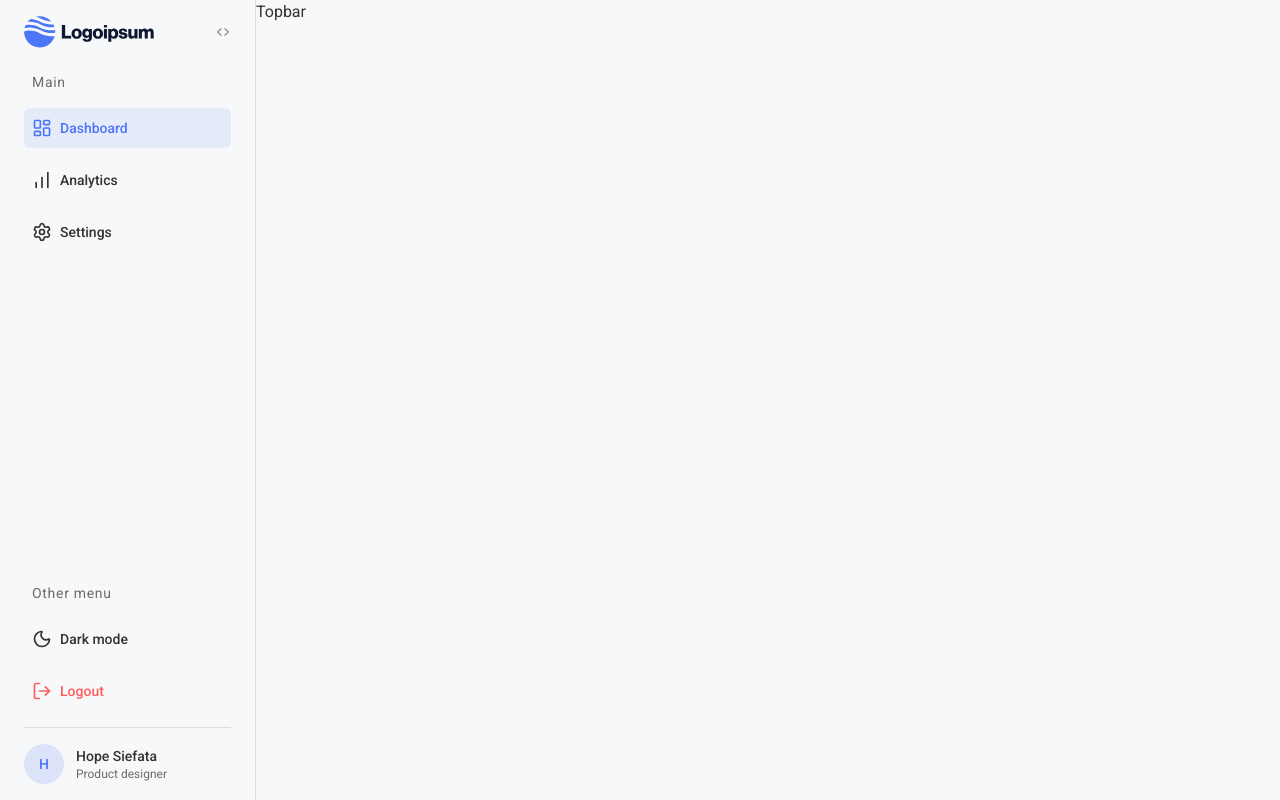
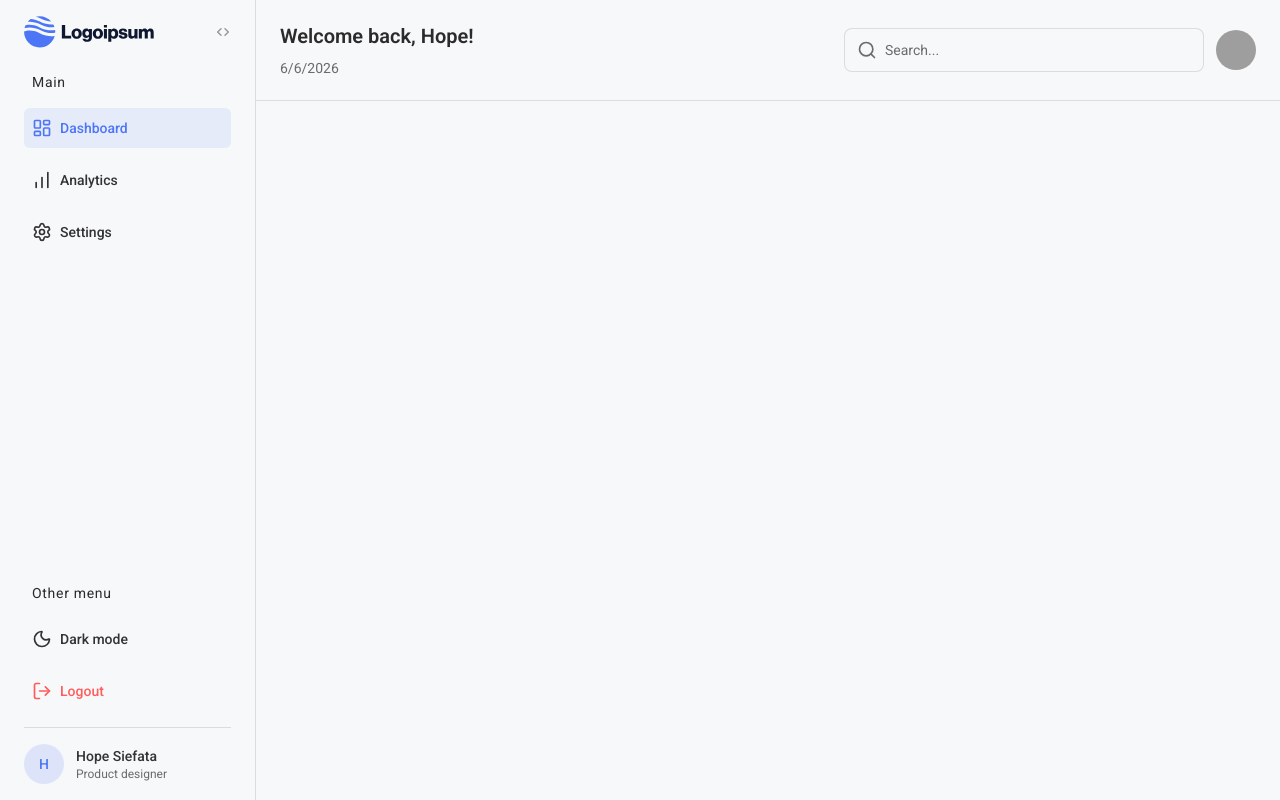
Before and after one commit to tsukanovSerhii/dashboard__statistic, a Next.js app in the folder frontend/: page /dashboard in a window 1280 px wide. Built offline with nearby package versions, Linux system fonts and the light colour scheme; grey boxes are pictures that could not be loaded.

Commit message:
Add Topbar with search and avatar
- Topbar: greeting, date, search input, avatar
- Pass user prop from dashboard layout to Sidebar and Topbar
- Input: add wrapperClassName prop, fix focus-within border
- Theme tokens: add surface and title colors

```diff
--- a/frontend/app/dashboard/layout.tsx
+++ b/frontend/app/dashboard/layout.tsx
@@ -1,5 +1,11 @@
 import { Sidebar } from '@/components/layout/Sidebar'
 import { Topbar } from '@/components/layout/Topbar'
+
+// Поки немає auth — користувач захардкоджений. Потім заміниться на реальні дані.
+const user = {
+	name: 'Hope Siefata',
+	imgSrc: 'https://i.pravatar.cc/150?img=3'
+}
 
 export default function DashboardLayout({
 	children
@@ -8,9 +14,9 @@ export default function DashboardLayout({
 }) {
 	return (
 		<div className="flex h-screen">
-			<Sidebar />
+			<Sidebar user={user} />
 			<div className="flex flex-1 flex-col overflow-hidden">
-				<Topbar />
+				<Topbar user={user} />
 				<main className="flex-1 overflow-y-auto p-6">{children}</main>
 			</div>
 		</div>
--- a/frontend/app/globals.css
+++ b/frontend/app/globals.css
@@ -14,6 +14,7 @@
 	--color-warning: #ffb93d;
 	--color-background: #f7f8fa;
 	--color-surface: #ffffff;
+	--color-title: #2b2b2b;
 
 	--color-btn: #3f62cd;
 	--color-btn-hover: #334fa4;
@@ -29,9 +30,19 @@
 	--color-light-gray: #9a9aa5;
 	--color-background: #15151b;
 	--color-surface: #1e1e27;
+	--color-title: #e7e7ea;
 }
 
 /* Custom global styles can be added here */
 body {
 	@apply bg-background text-gray font-main min-h-screen;
 }
+
+h1,
+h2,
+h3,
+h4,
+h5,
+h6 {
+	@apply text-title;
+}
--- a/frontend/components/layout/Sidebar.tsx
+++ b/frontend/components/layout/Sidebar.tsx
@@ -25,7 +25,14 @@ const navigation = [
 	{ name: 'Settings', href: '/dashboard/settings', icon: SettingsIcon }
 ]
 
-export const Sidebar = () => {
+type Props = {
+	user: {
+		name: string
+		imgSrc: string
+	}
+}
+
+export const Sidebar = ({ user }: Props) => {
 	const pathname = usePathname()
 	const theme = useThemeStore(state => state.theme)
 	const toggleTheme = useThemeStore(state => state.toggleTheme)
@@ -102,11 +109,11 @@ export const Sidebar = () => {
 
 				<div className="mt-4 flex items-center gap-3 border-t border-light-gray/20 pt-4">
 					<Avatar
-						name="Hope Siefata"
+						name={user.name}
 						src={null}
 					/>
 					<div className="flex flex-col">
-						<span className="text-sm font-medium text-gray">Hope Siefata</span>
+						<span className="text-sm font-medium text-gray">{user.name}</span>
 						<span className="text-xs text-light-gray">Product designer</span>
 					</div>
 				</div>
--- a/frontend/components/layout/Topbar.tsx
+++ b/frontend/components/layout/Topbar.tsx
@@ -1,3 +1,36 @@
-export const Topbar = () => {
-	return <div>Topbar</div>
+import { Search } from 'lucide-react'
+import { Avatar } from '../ui/Avatar'
+import { Input } from '../ui/Input'
+
+type Props = {
+	user: {
+		name: string
+		imgSrc: string
+	}
 }
+
+export const Topbar = ({ user }: Props) => {
+	return (
+		<header className="flex min-h-16 items-center justify-between border-b border-light-gray/20 px-6 py-5.5">
+			<div className="flex flex-col gap-2">
+				<h4 className="text-xl font-semibold leading-7">
+					Welcome back, {user.name.split(' ')[0]}!
+				</h4>
+				<p className="text-sm text-light-gray">
+					{new Date().toLocaleDateString()}
+				</p>
+			</div>
+			<div className="flex items-center gap-3">
+				<Input
+					iconLeft={Search}
+					placeholder="Search..."
+					wrapperClassName="w-90 border-light-gray/20"
+				/>
+				<Avatar
+					name={user.name}
+					src={user.imgSrc || null}
+				/>
+			</div>
+		</header>
+	)
+}
--- a/frontend/components/ui/Input.tsx
+++ b/frontend/components/ui/Input.tsx
@@ -7,10 +7,11 @@ type InputProps = React.ComponentProps<'input'> & {
 	state?: 'default' | 'error' | 'success'
 	iconLeft?: LucideIcon
 	iconRight?: LucideIcon
+	wrapperClassName?: string
 }
 
 const states = {
-	default: 'border-transparent focus:border-light-gray',
+	default: 'border-transparent focus-within:border-light-gray',
 	error: 'border-error bg-error/10',
 	success: 'border-secondary bg-secondary/10'
 }
@@ -21,6 +22,7 @@ export const Input = ({
 	state = 'default',
 	id,
 	className,
+	wrapperClassName,
 	iconLeft: IconLeft,
 	iconRight: IconRight,
 	...props
@@ -45,7 +47,8 @@ export const Input = ({
 			<div
 				className={cn(
 					'flex min-h-11 items-center gap-2 rounded-lg border bg-background px-3',
-					states[state]
+					states[state],
+					wrapperClassName
 				)}
 			>
 				{IconLeft && (
```
